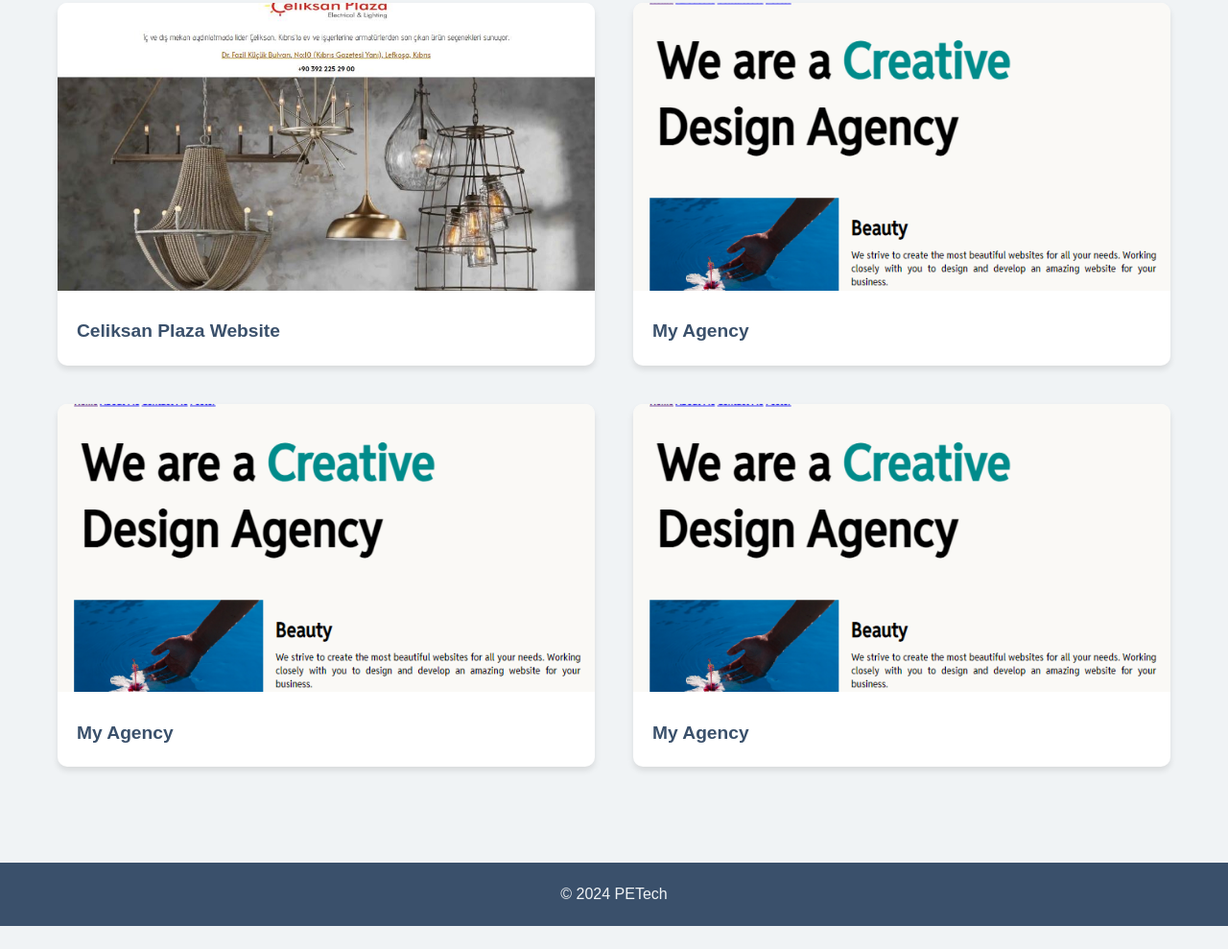
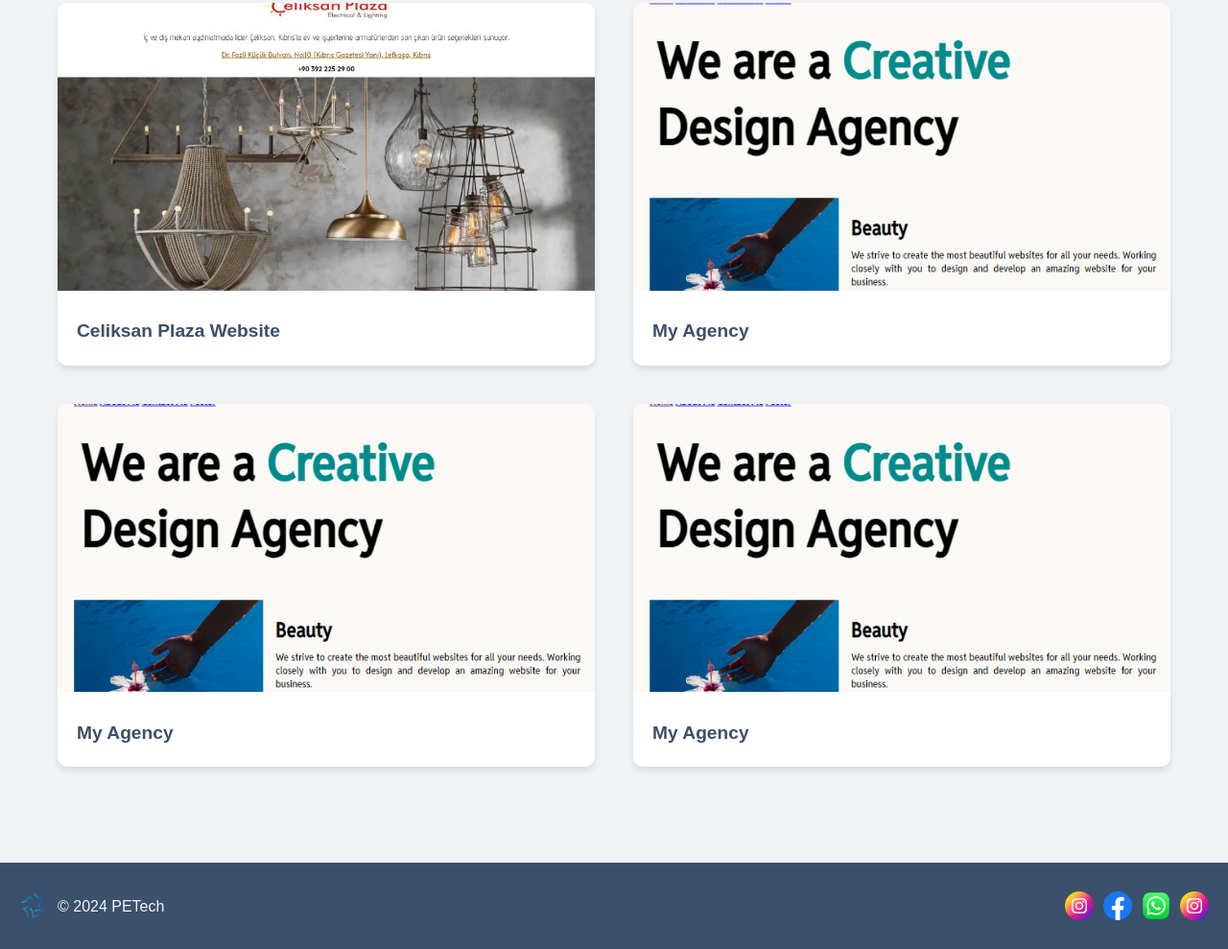
Before and after one commit to Princeesquare/My-Portfolio, a plain HTML site: page index.html in a window 1280 px wide. Shown: the part 726-1715 px from the top of the page at 96% size. Before the commit the page ends 1691 px from the top, so only its background shows below. Drawn offline with Linux system fonts and the light colour scheme.

Commit message:
updated the footer design

```diff
--- a/assets/styles/index.css
+++ b/assets/styles/index.css
@@ -18,7 +18,13 @@ body {
   background-color: var(--background-color);
   color: var(--text-color);
   line-height: 1.6;
-  height: 100vh;
+  display: flex;
+  flex-direction: column;
+  min-height: 100%;
+}
+
+main{
+  flex: 1 0 auto;
 }
 
 .container {
@@ -134,12 +140,51 @@ hr {
 }
 
 footer {
+  flex-shrink: 0;
   background-color: var(--primary-color);
   color: var(--background-color);
-  text-align: center;
+  text-align: left;
   padding: 20px 0;
   margin-top: 60px;
 }
+
+.footer-container {
+  display: flex;
+  justify-content: space-between;
+  align-items: center;
+  padding: 10px 20px;
+}
+
+.footer-container p {
+  display: flex;
+  align-items: center;
+  margin: 0;
+}
+
+.footer-container .icon {
+  margin-right: 10px;
+}
+
+.social_icons {
+  display: flex;
+  list-style-type: none;
+  padding: 0;
+  margin: 0;
+}
+
+.social_icons a {
+  display: flex;
+  margin-left: 10px;
+}
+
+.social_icons img {
+  transition: opacity 0.3s ease;
+}
+
+.social_icons img:hover {
+  opacity: 0.7;
+}
+
 
 @media (max-width: 768px) {
   .project-card {
--- a/index.html
+++ b/index.html
@@ -69,8 +69,24 @@
     </main>
 
     <footer>
-      <div class="container">
-        <p>© 2024 PETech</p>
+      <div class="footer-container">
+        <p>
+          <img class="icon" src="./assets/images/icon.ico" height="30px" alt="company logo"/>
+          © 2024 PETech</p>
+          <li class="social_icons">
+          <a href="">
+            <img src="./assets/images/social_icons/instagram.ico" height="30" alt="">
+          </a>
+          <a href="">
+            <img src="./assets/images/social_icons/facebook.ico" height="30" alt="">
+          </a>
+          <a href="wa.me/+2348106045316">
+            <img src="./assets/images/social_icons/whatsapp.ico" height="30" alt="">
+          </a>
+          <a href="">
+            <img src="./assets/images/social_icons/instagram.ico" height="30" alt="">
+          </a>
+          </li>
       </div>
     </footer>
   </body>
```
